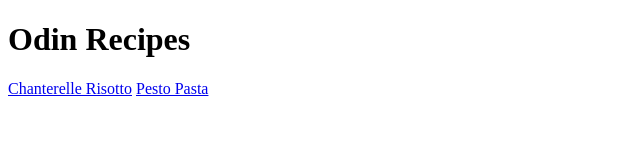
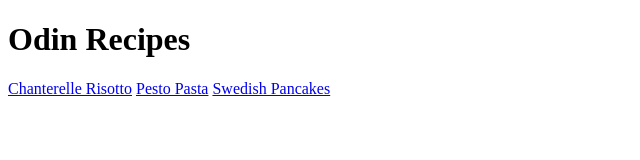
Before and after one commit to alexelbert/odin-recipes, a plain HTML site: page index.html in a window 1280 px wide. Shown: the whole page, without its empty margins (0-640 px from the left). Drawn offline with Linux system fonts and the light colour scheme.

Commit message:
Added link to pancake recipe

```diff
--- a/index.html
+++ b/index.html
@@ -11,5 +11,6 @@
     </h1>
     <a href="recipes/chanterelle-risotto.html">Chanterelle Risotto</a>
     <a href="recipes/pesto-pasta.html">Pesto Pasta</a>
+    <a href="recipes/swedish-pancakes.html">Swedish Pancakes</a>
 </body>
 </html>
```
